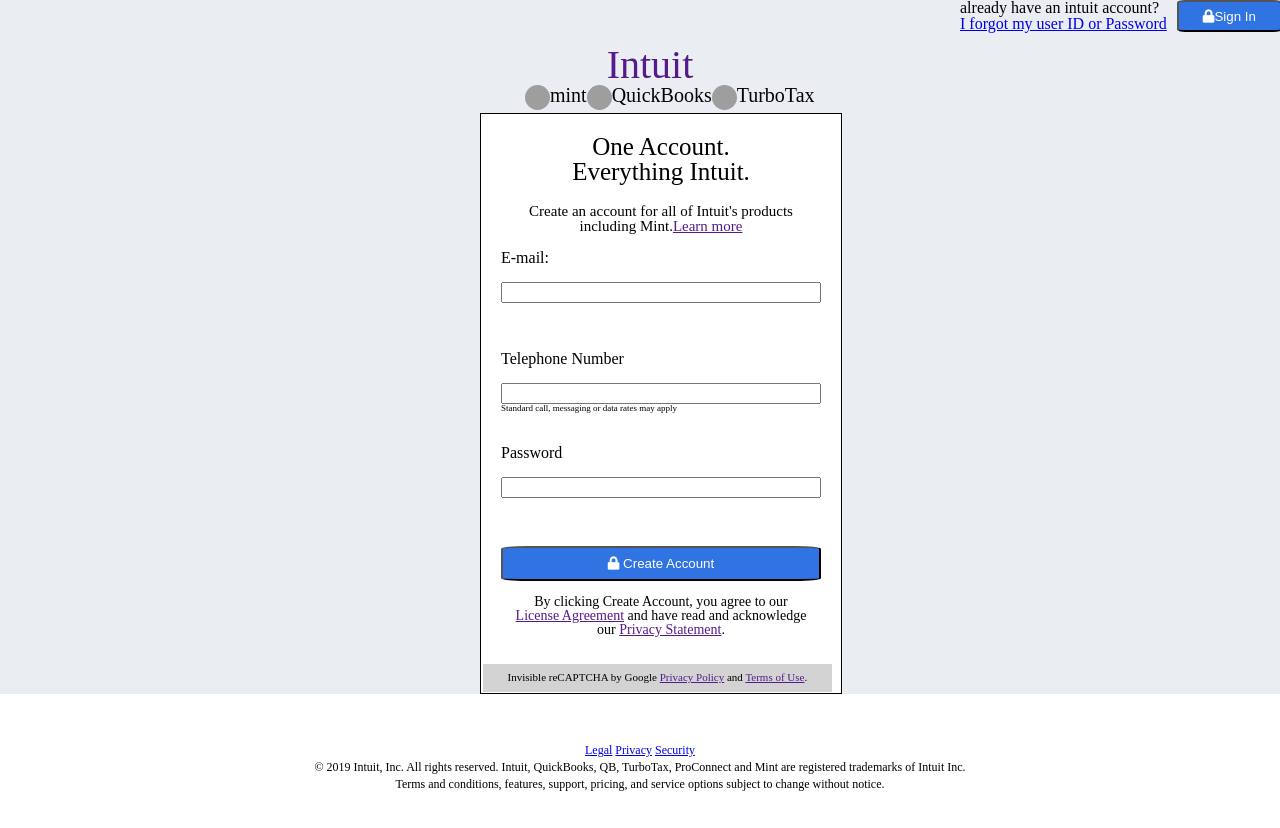
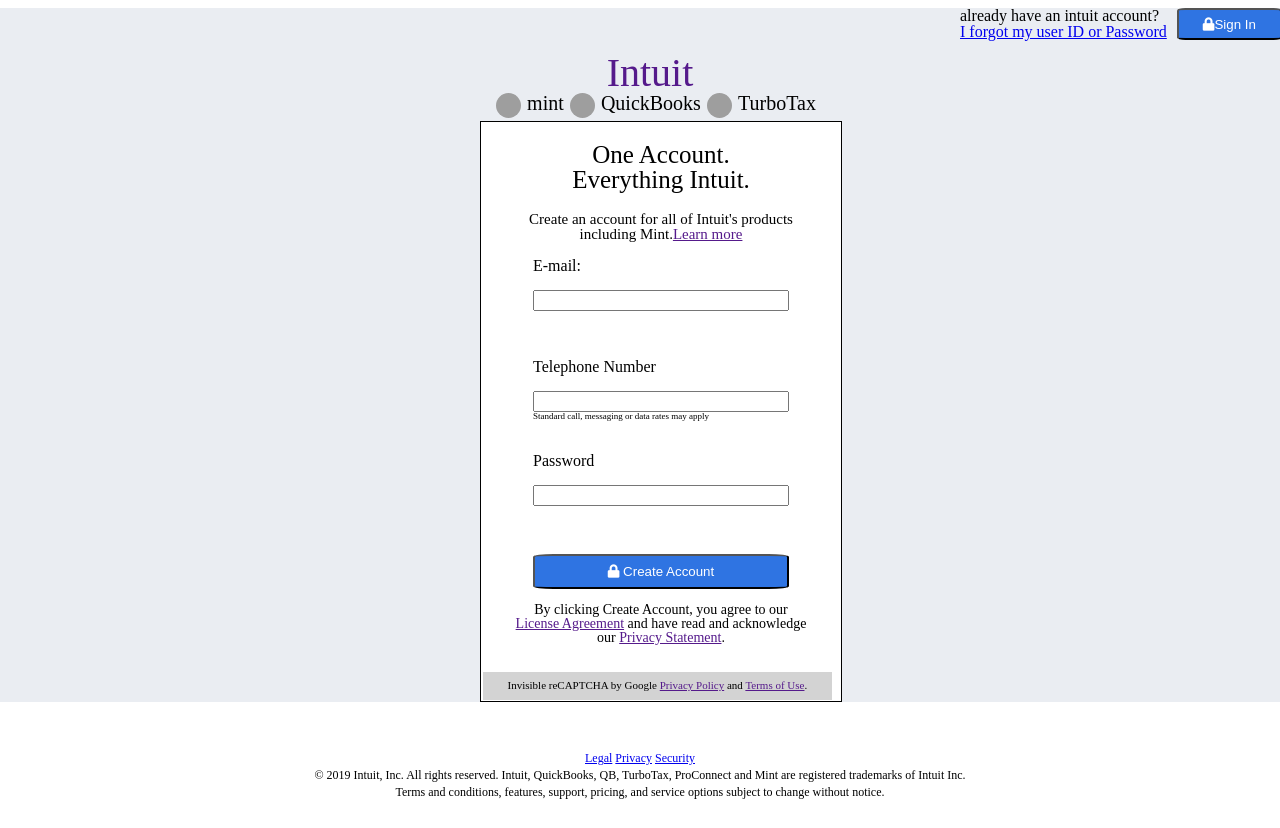
Before and after one commit to trillianjose/mint.com_singup, a plain HTML site: page index.html in a window 1280 px wide. Drawn offline with Linux system fonts and the light colour scheme; grey boxes are pictures that could not be loaded.

Commit message:
added some required changes

```diff
--- a/assets/css/mint.com_singup.css
+++ b/assets/css/index.css
@@ -16,6 +16,7 @@
 .header-main{
     height: 45px;
     background-color:#eaedf2;
+    margin-top: 0.5rem;
 }
 .header-content-main{
     float: right;
@@ -44,8 +45,8 @@
     text-decoration: none;
 }
 .shortcuts{
-    width: 99%;
-    margin-left: 45px;
+    width: 100%;
+    margin-left: 1rem;
 }
 .form-text-first{
     width: 100%;
@@ -82,6 +83,10 @@
 .form-element-content{
     display: flex;
     flex-direction: column;
+}
+.my-handling-form-page{
+    width: 80%;
+    margin-left: 2rem;
 }
 .telephone-text{
     font-size: 9px;
@@ -126,3 +131,7 @@
 .add-space{
     margin-bottom: 5px;
 }
+.d-full{
+    width: 100%;
+    justify-content: space-between;
+}
--- a/mint.com_singup.html
+++ b/index.html
@@ -4,14 +4,14 @@
     <meta charset="utf-8">
     <title>Mint.com_singup</title>
     <link rel="stylesheet" href="./assets/css/reset.css">
-    <link rel="stylesheet" href="./assets/css/mint.com_singup.css">
     <link href="https://fonts.googleapis.com/css?family=Source+Sans+Pro:400,900" rel="stylesheet">
     <link href="https://fonts.googleapis.com/css?family=Permanent+Marker" rel="stylesheet">
     <link rel="stylesheet" href="https://use.fontawesome.com/releases/v5.7.2/css/all.css" integrity="sha384-fnmOCqbTlWIlj8LyTjo7mOUStjsKC4pOpQbqyi7RrhN7udi9RwhKkMHpvLbHG9Sr" crossorigin="anonymous">
+    <link rel="stylesheet" href="./assets/css/index.css">
   </head>
   <body>
     <main>
-      <header class="header-main">
+      <header class="header-main head-margin">
         <div class="header-content-main">
           <div class="d-flex">
             <div class="d-flex header-text">
@@ -31,7 +31,7 @@
               <a href="" class="intuit-text"><h2>Intuit</h2></a>
             </div>
             <div class="shortcuts">
-              <ul class="d-flex">
+              <ul class="d-flex d-full">
                 <li><img src="https://static1.squarespace.com/static/58a9fbe9be6594a08426e374/t/5bd25af9b208fc3a480245b2/1540512558675/REFRESH.png" alt="" class="logos"></li>
                 <li class="logo-names">mint</li>
                 <li><img src="https://quickbooks.intuit.com/content/dam/intuit/quickbooks/common/qb_thumb.png" alt="" class="logos"></li>
@@ -51,7 +51,7 @@
                 <p>Create an account for all of Intuit's products <br>including Mint.<a href="">Learn more</a> </p>
               </div>
               <div class="form-element">
-                <form action="/my-handling-form-page" method="post">
+                <form action="/my-handling-form-page" method="post" class="my-handling-form-page">
                   <div class="form-element-content">
                     <label for="mail">E-mail:</label>
                     <input type="email" id="mail" name="user_email">
```
